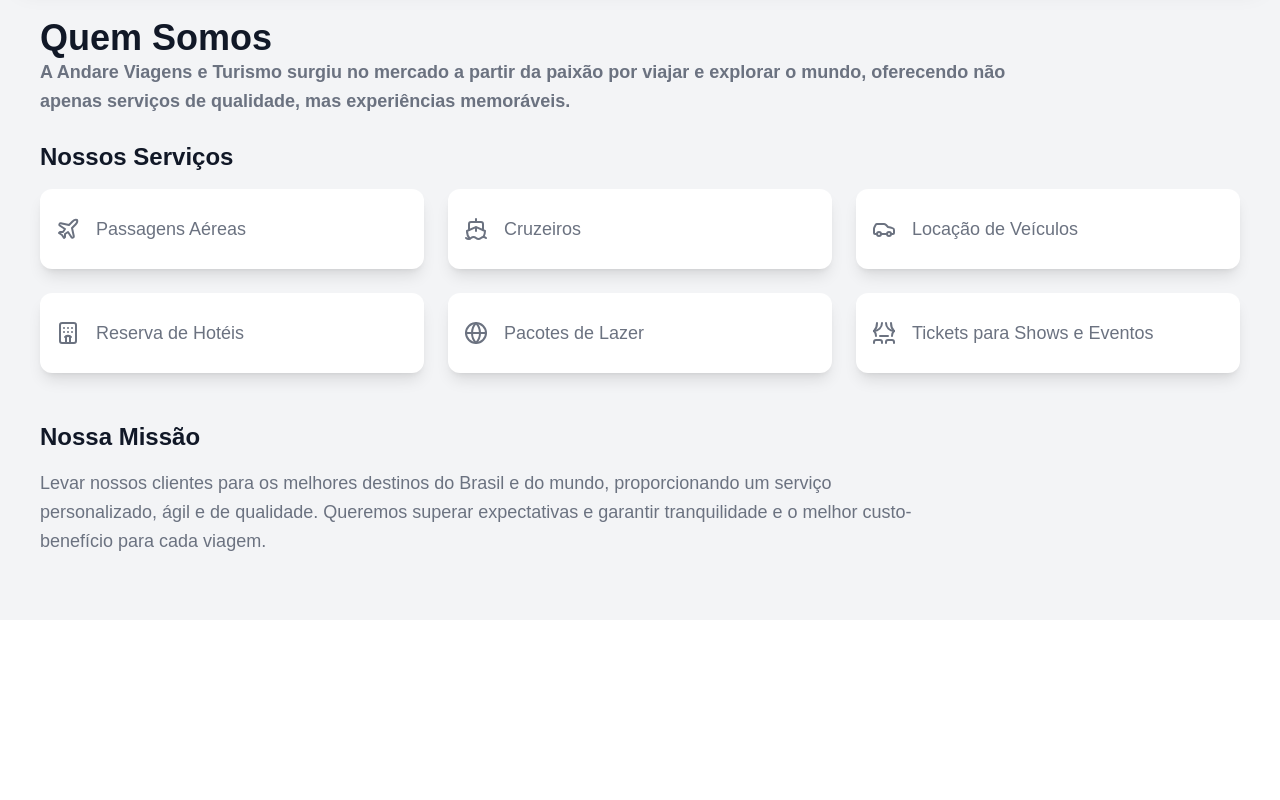
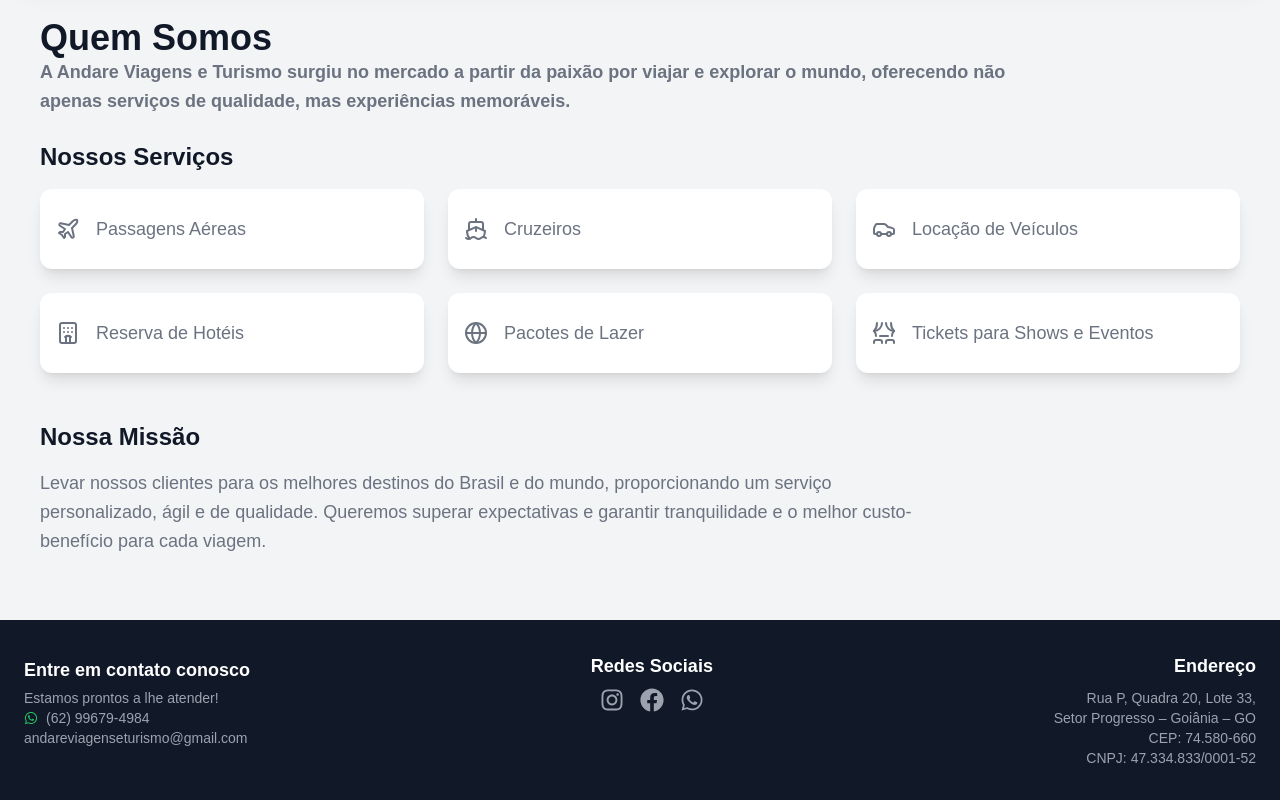
Before and after one commit to Caio-Marianni/Andare, a Next.js app: page / in a window 1280 px wide. Shown: the part 694-1494 px from the top of the page. Before the commit the page ends 1314 px from the top, so only its background shows below. Built offline with nearby package versions, Linux system fonts and the light colour scheme.

Commit message:
v.0.5.0 Footer Structure

```diff
--- a/package.json
+++ b/package.json
@@ -16,6 +16,7 @@
     "react": "^18.3.1",
     "react-date-range": "^2.0.1",
     "react-dom": "^18.3.1",
+    "react-icons": "^5.4.0",
     "react-redux": "^9.1.2"
   },
   "devDependencies": {
--- /dev/null
+++ b/src/app/components/Footer.tsx
@@ -0,0 +1,48 @@
+import { FaWhatsapp, FaInstagram, FaFacebook } from "react-icons/fa";
+
+export default function Footer() {
+  return (
+    <footer className="bg-gray-900 text-white py-8">
+      <div className="container mx-auto px-6 flex justify-between flex-wrap">
+        {/* Contato */}
+        <div className="">
+          <h2 className="text-lg font-semibold py-1">Entre em contato conosco</h2>
+          <div className="text-gray-400 text-sm">
+            <p>Estamos prontos a lhe atender!</p>
+            <p className="flex items-center">
+              <FaWhatsapp className="mr-2 text-green-500" /> (62) 99679-4984
+            </p>
+            <p>andareviagenseturismo@gmail.com</p>
+          </div>
+        </div>
+
+        {/* Redes Sociais */}
+        <div className="mt-6 md:mt-0 md:text-center">
+          <h2 className="text-lg font-semibold">Redes Sociais</h2>
+          <div className="flex mt-2 space-x-4 justify-end md:justify-center">
+            <a href="#" className="text-gray-400 hover:text-white text-2xl">
+              <FaInstagram />
+            </a>
+            <a href="#" className="text-gray-400 hover:text-white text-2xl">
+              <FaFacebook />
+            </a>
+            <a href="https://wa.me/5562996794984" target="_blank" rel="noopener noreferrer" className="text-gray-400 hover:text-white text-2xl">
+              <FaWhatsapp />
+            </a>
+          </div>
+        </div>
+
+        {/* Endereço */}
+        <div className="mt-6 md:mt-0 md:text-right w-full md:w-auto">
+          <h2 className="text-lg font-semibold">Endereço</h2>
+          <div className="text-gray-400 text-sm">
+            <p className="mt-2">Rua P, Quadra 20, Lote 33,</p>
+            <p>Setor Progresso – Goiânia – GO</p>
+            <p>CEP: 74.580-660</p>
+            <p>CNPJ: 47.334.833/0001-52</p>
+          </div>
+        </div>
+      </div>
+    </footer>
+  );
+}
--- a/src/app/layout.tsx
+++ b/src/app/layout.tsx
@@ -3,6 +3,7 @@
 import "./globals.css";
 import { Metadata } from "next";
 import Navbar from "./components/Navbar";
+import Footer from "./components/Footer";
 
 // SEO
 export const metadata: Metadata = {
@@ -18,7 +19,7 @@
         <Providers>
           <Navbar />
           <div>{children}</div>
-          <footer></footer>
+          <Footer />
         </Providers>
       </body>
     </html>
```
Also changed, not shown: 1 other file (tests, documents, lock files or other folders).
